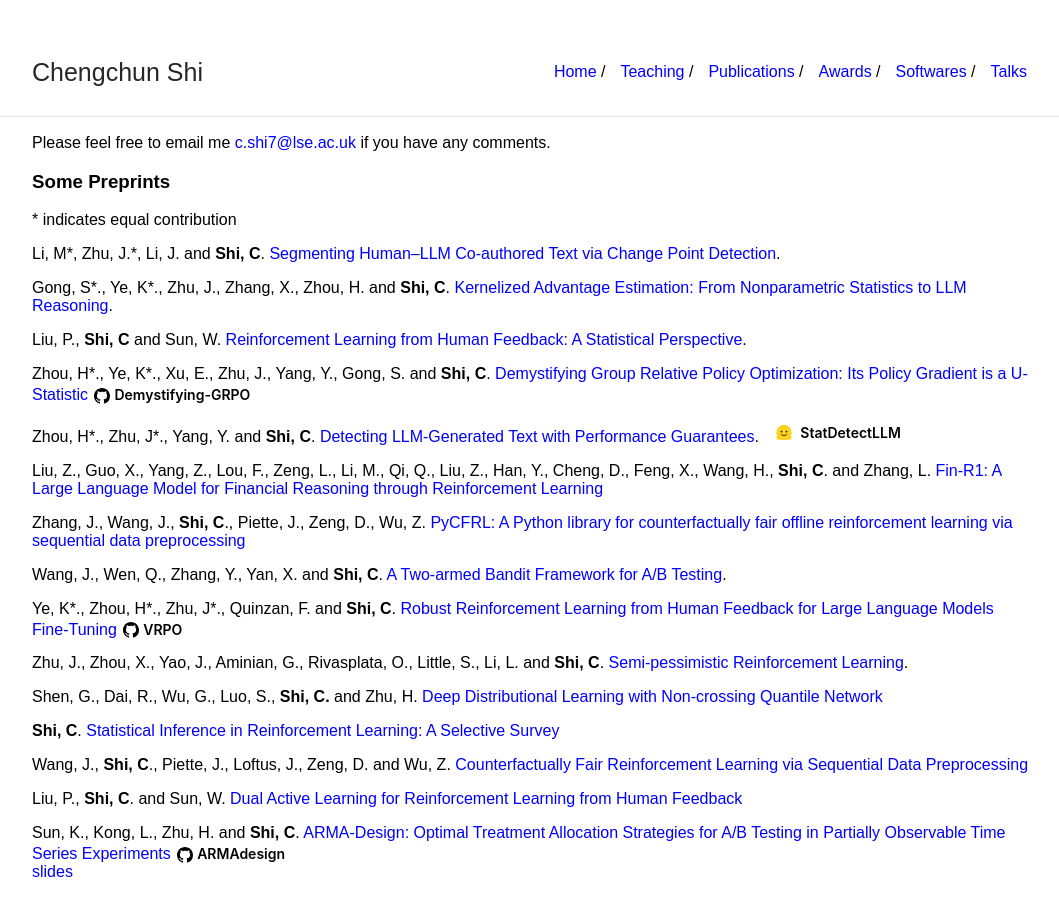
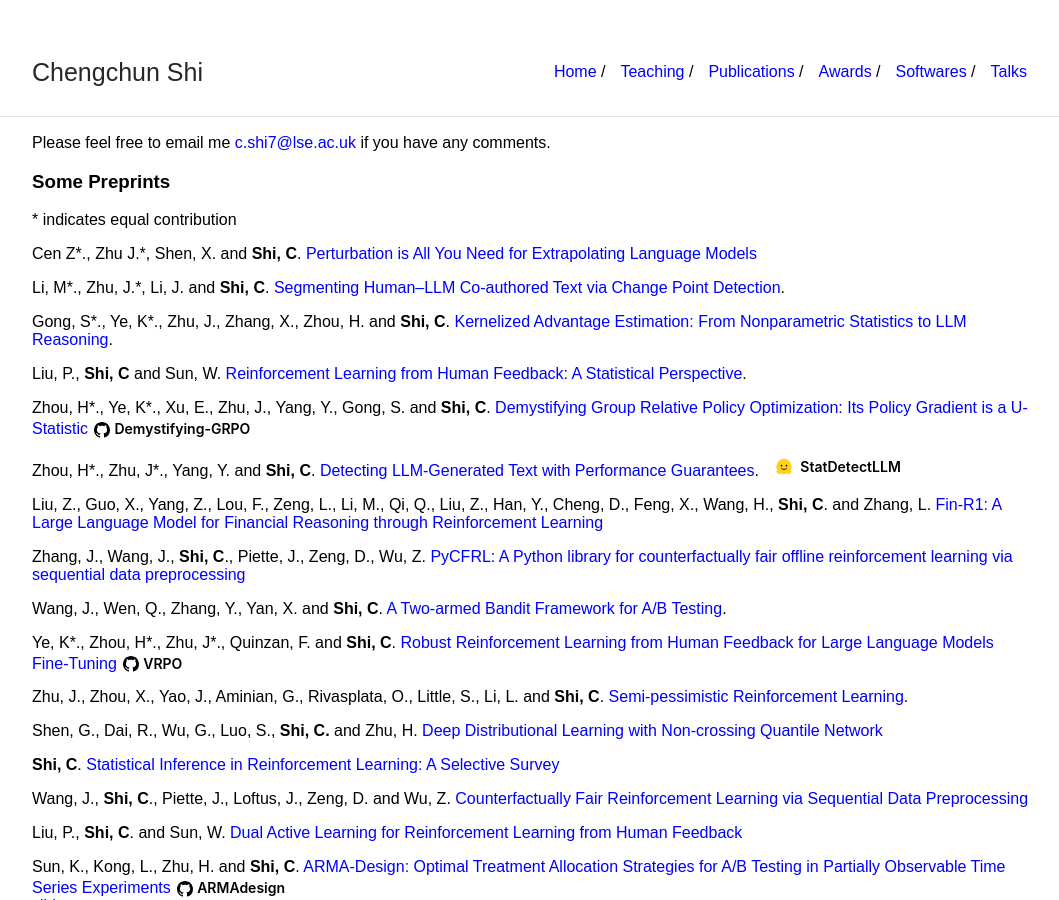
Before and after one commit to callmespring/callmespring.github.io, a Jekyll site: the page built from publication.md, in a window 1280 px wide and 900 px high. Shown: the whole window, without its empty margins (108-1167 px from the left). Built offline with Jekyll 4.4.1, drawn with Linux system fonts in a browser that asks for light colours.

Commit message:
Update publication.md

```diff
--- a/publication.md
+++ b/publication.md
@@ -11,7 +11,9 @@ Please feel free to email me <c.shi7@lse.ac.uk> if you have any comments.
 
 \* indicates equal contribution
 
-Li, M\*, Zhu, J.\*, Li, J. and **Shi, C**. [Segmenting Human–LLM Co-authored Text via Change Point
+Cen Z*\., Zhu J.\*, Shen, X. and **Shi, C**. [Perturbation is All You Need for Extrapolating Language Models](http://arxiv.org/abs/2605.04344)
+
+Li, M\*., Zhu, J.\*, Li, J. and **Shi, C**. [Segmenting Human–LLM Co-authored Text via Change Point
 Detection](https://arxiv.org/pdf/2605.03723).
 
 Gong, S\*., Ye, K\*., Zhu, J., Zhang, X., Zhou, H. and **Shi, C**. [Kernelized Advantage Estimation: From Nonparametric Statistics
```
